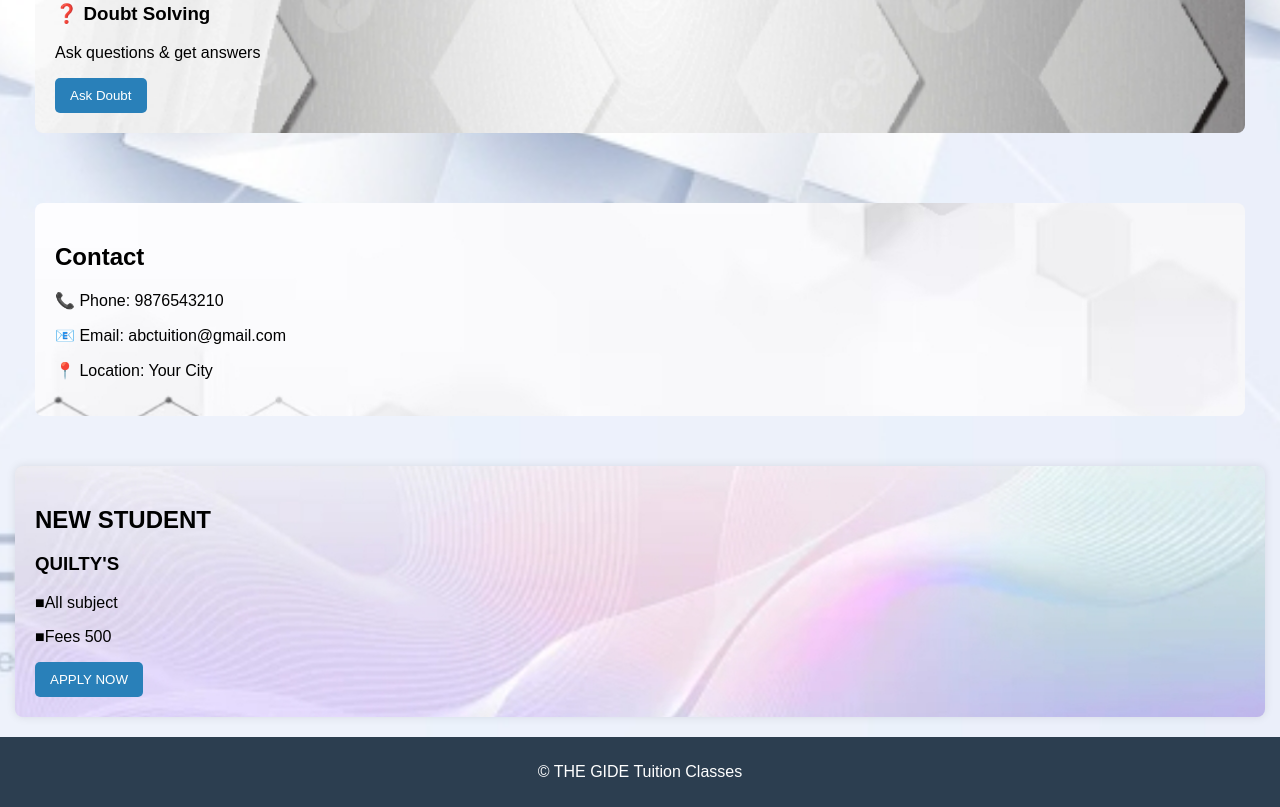
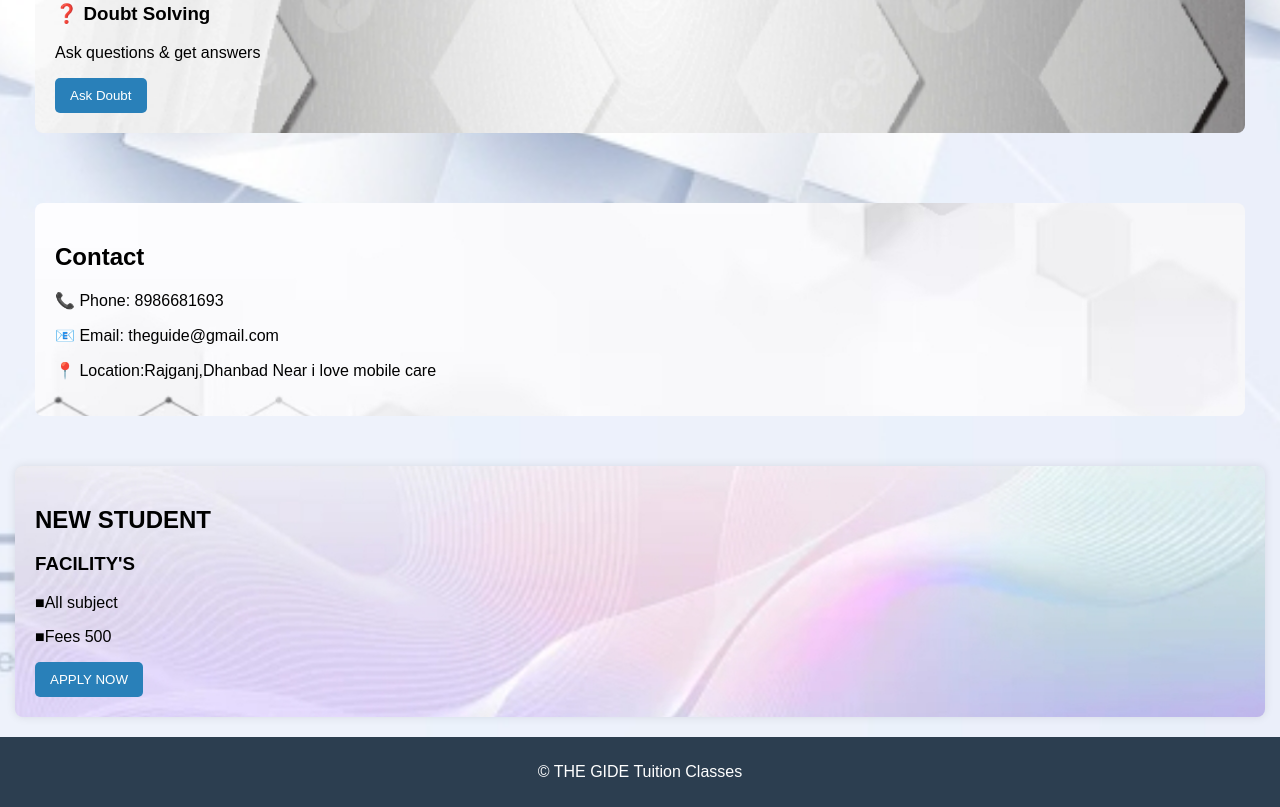
Before and after one commit to Himanshuhk9/Movies-by-himanshu, a plain HTML site: page file.html in a window 1280 px wide. Shown: the part 1240-2047 px from the top of the page. Drawn offline with Linux system fonts and the light colour scheme.

Commit message:
The gide Tuition Classes

```diff
--- a/file.html
+++ b/file.html
@@ -247,14 +247,14 @@ body {
 <section id="contact">
   <div class="card">
     <h2>Contact</h2>
-    <p>📞 Phone: 9876543210</p>
-    <p>📧 Email: abctuition@gmail.com</p>
-    <p>📍 Location: Your City</p>
+    <p>📞 Phone: 8986681693</p>
+    <p>📧 Email: theguide@gmail.com</p>
+    <p>📍 Location:Rajganj,Dhanbad Near i love mobile care</p>
   </div>
 </section>
 <div class="newstudent">
   <h2>NEW STUDENT</h2>
-  <h3>QUILTY'S</h3>
+  <h3> FACILITY'S </h3>
   <p>■All subject</p>
   <p>■Fees 500</p>
   <button onclick="alert('form is comming soon coming soon')">APPLY NOW</button>
```
